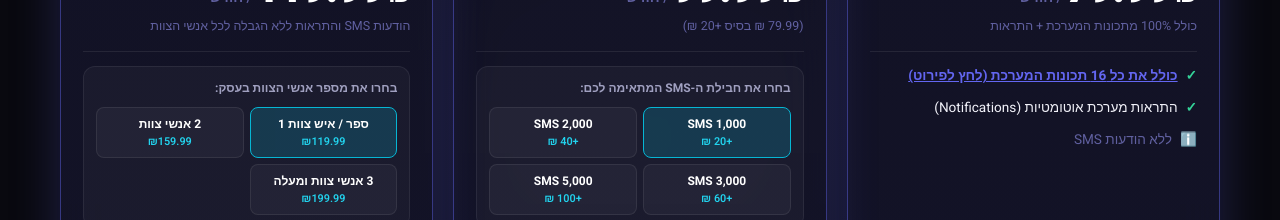
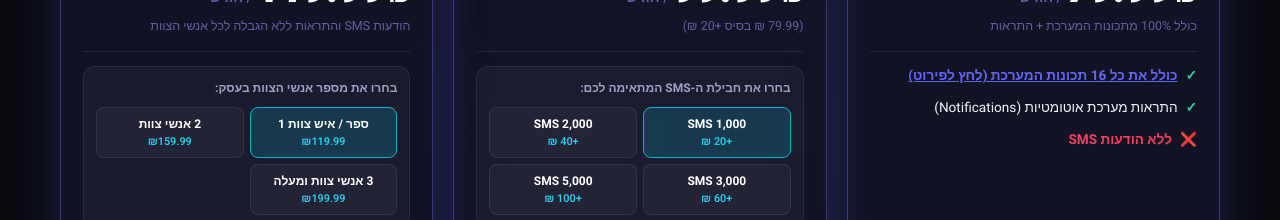
Before and after one commit to obidaNassa/procut_loading_page, a React (Vite) app: page / in a window 1280 px wide. Shown: the part 1760-1980 px from the top of the page. Built offline with nearby package versions, Linux system fonts and the light colour scheme.

Commit message:
Update SMS exclusion icon and make text bold red for high visibility

```diff
--- a/src/components/Pricing.jsx
+++ b/src/components/Pricing.jsx
@@ -92,7 +92,7 @@ export default function Pricing() {
                 <span>{t.pricing.plan1Feature2}</span>
               </div>
               <div className={`${styles.highlightItem} ${styles.noSmsItem}`}>
-                <span className={styles.infoIcon}>ℹ️</span>
+                <span className={styles.infoIcon}>❌</span>
                 <span>{t.pricing.plan1Feature3}</span>
               </div>
             </div>
--- a/src/components/Pricing.module.css
+++ b/src/components/Pricing.module.css
@@ -383,7 +383,8 @@
 }
 
 .noSmsItem {
-  color: var(--text-muted);
+  color: #f43f5e;
+  font-weight: 700;
 }
 
 .planBtn {
```
